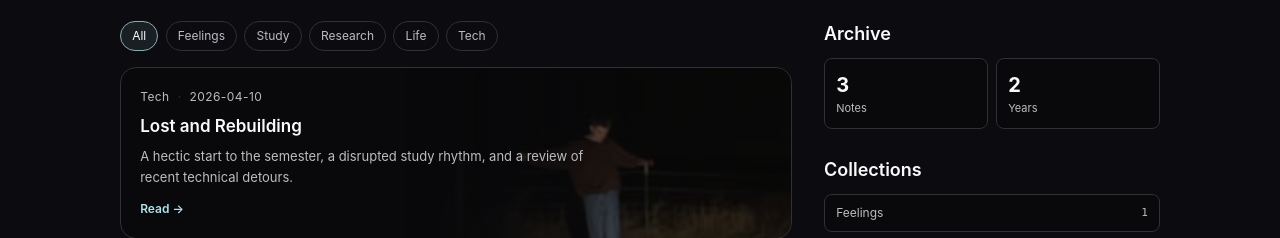
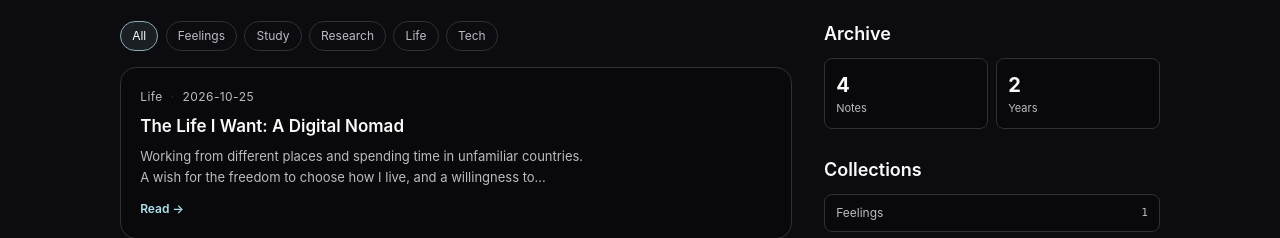
Before and after one commit to JackyHu0314/Blog, a React (Vite) app: page /journal in a window 1280 px wide. Shown: the part 199-437 px from the top of the page. Built offline with nearby package versions, Linux system fonts and the light colour scheme; no server answers.

Commit message:
docs: publish a journal on the digital nomad life

```diff
--- a/src/data/journals.js
+++ b/src/data/journals.js
@@ -1,4 +1,29 @@
 export const journals = [
+  {
+    id: 'life-as-a-digital-nomad',
+    title: { zh: '我向往的生活：数字游民', en: 'The Life I Want: A Digital Nomad' },
+    excerpt: {
+      zh: '在不同的地方工作，在陌生的国家住上一阵。我向往能选择自己生活方式的自由，也愿意为它慢慢做准备。',
+      en: 'Working from different places and spending time in unfamiliar countries. A wish for the freedom to choose how I live, and a willingness to prepare for it.',
+    },
+    category: '生活',
+    date: '2026-10-25',
+    body: {
+      zh: `我向往的一种生活方式，是做一名数字游民。
+
+在海边的小咖啡馆里对着笔记本电脑工作，在一个陌生的国家住上几个月。白天做好手头的事，闲下来的时候去走走，慢慢熟悉那里的街道、食物和人。生活可以跟着自己的选择，换一个地方继续。
+
+吸引我的是旅行，也是选择生活方式的自由。我不希望人生的全部内容，只剩下工作、付账单和等待周末。我想多看看这个世界，结识不同的人，体验一些从未经历过的事情。
+
+当然，我知道这样的生活也有现实的一面。换一个地方，工作和账单依然在那里。我需要足够的资金、能支撑生活的技能，也需要照顾好自己、安排好时间的能力。
+
+自由意味着更多事情要自己决定，也要自己负责。什么时候工作，怎样维持收入，遇到困难时如何处理，都需要认真面对。我愿意为这样的生活做准备，让这个愿望慢慢有实现的可能。
+
+也许有朝一日，我会在异国他乡工作。希望那时，工作之外也有足够的时间，去认识自己生活的地方，过一段真正属于自己的日子。
+
+文字缘起：@琴弦未锈🎸 关于数字游民的分享。这也是我理想中的生活。`,
+    },
+  },
   {
     id: 'lost-and-rebuild',
     cover: '/lost.jpg',
```
